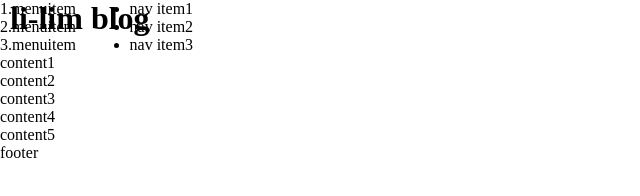
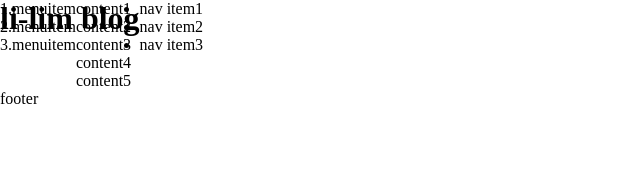
Before and after one commit to lixxlim/lixxlim, a plain HTML site: page index.html in a window 1280 px wide. Shown: the whole page, without its empty margins (0-640 px from the left). Drawn offline with Linux system fonts and the light colour scheme.

Commit message:
css 테스트중

```diff
--- a/style.css
+++ b/style.css
@@ -7,16 +7,15 @@
 
 .header .title {
     position:relative;
-    left:10px;
 }
 
 .header .nav {
+    display:flex;
     position:relative;
-    right:10px;
 }
 
 .body {
-
+    display:flex;
 }
 
 .body .nav {
```
